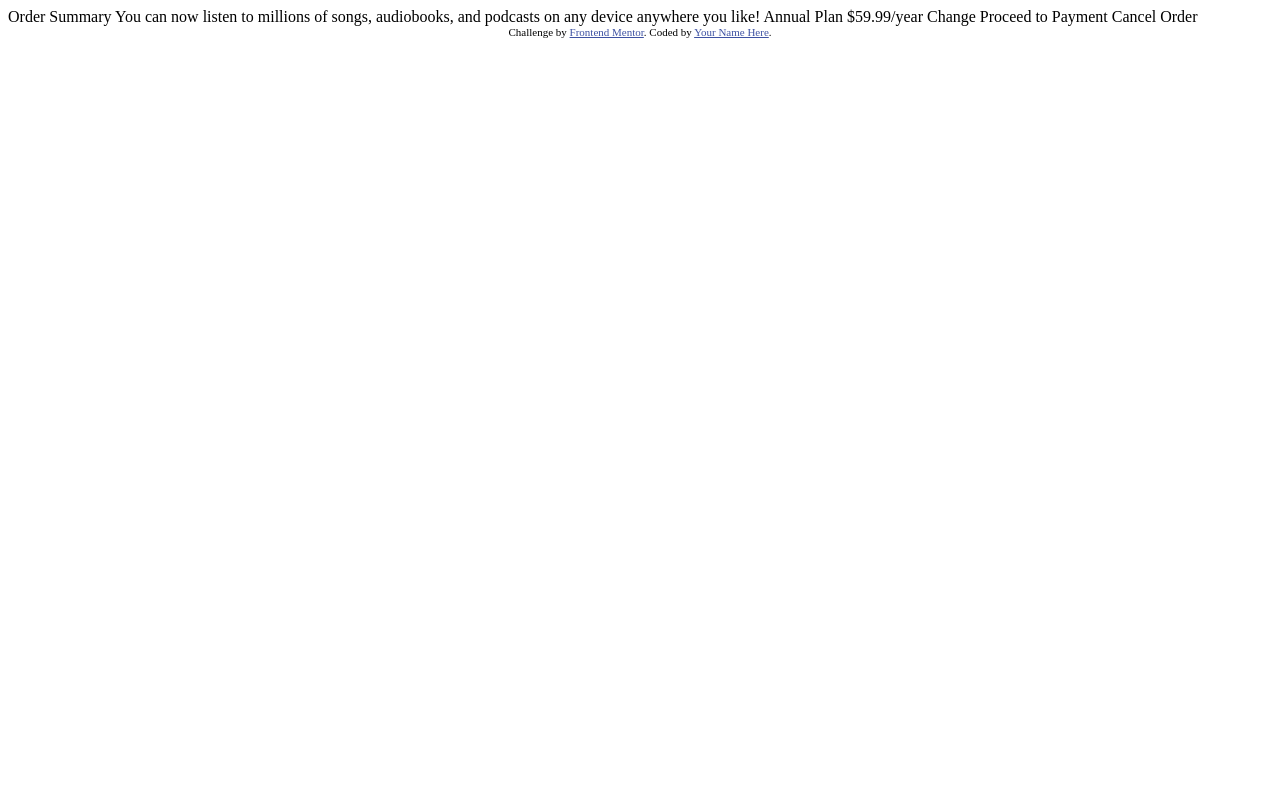
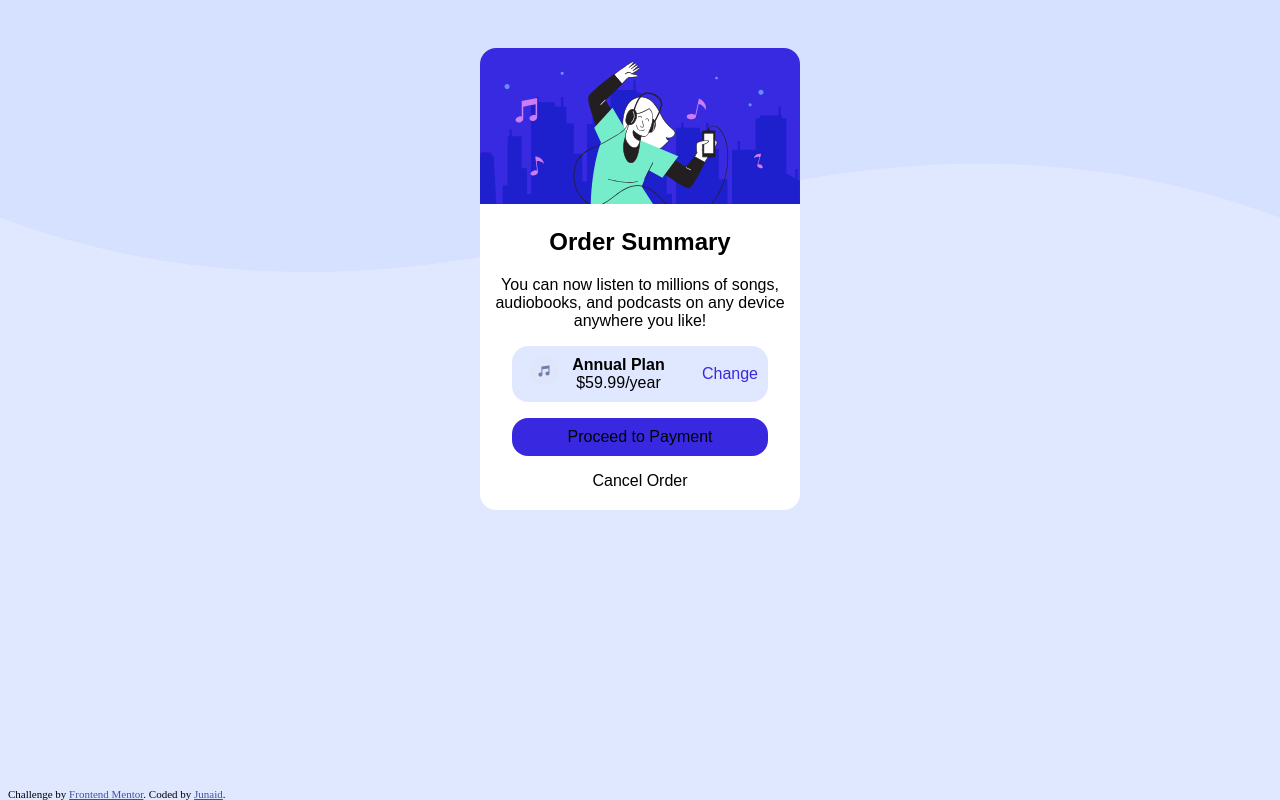
Before and after one commit to junaiddaud/summer_card, a plain HTML site: page index.html in a window 1280 px wide. Drawn offline with Linux system fonts and the light colour scheme; a web font is replaced by a local one.

Commit message:
add style to the file

```diff
--- a/index.html
+++ b/index.html
@@ -13,25 +13,52 @@
     .attribution { font-size: 11px; text-align: center; }
     .attribution a { color: hsl(228, 45%, 44%); }
   </style>
+  <link rel="stylesheet" href="./style.css">
 </head>
-<body>
-
+<body class="back_gr">
+  <div class="container">
+    <div>
+<img class="illustration" src="./images/illustration-hero.svg" alt="illustration-hero" width="320">
+</div>
+<div>
+  <h2>
   Order Summary
-
+</h2>
+<p>
   You can now listen to millions of songs, audiobooks, and podcasts on any
   device anywhere you like!
+</p>
+</div>
+<div class="plan">
+  <div>
+    <img class="music_icon" src="./images/icon-music.svg" width="30" alt="music_icon">
+  </div>
 
-  Annual Plan
+
+
+<div class="sub_plan">
+  <strong>Annual Plan</strong>
   $59.99/year
+</div>
 
+ <div class="change">
   Change
+ </div>
 
+
+</div>
+<div class="payment">
   Proceed to Payment
+</div>
+<div class="cancel_order">
   Cancel Order
+</div>
+</div>
+
 
   <div class="attribution">
     Challenge by <a href="https://www.frontendmentor.io?ref=challenge" target="_blank">Frontend Mentor</a>.
-    Coded by <a href="#">Your Name Here</a>.
+    Coded by <a href="https://www.fiverr.com/junaid_daud?up_rollout=true">Junaid</a>.
   </div>
 </body>
 </html>
--- /dev/null
+++ b/style.css
@@ -0,0 +1,66 @@
+@import url('https://fonts.google.com/specimen/Red+Hat+Display');
+.back_gr{
+    background-image: url("./images/pattern-background-desktop.svg");
+    background-repeat: no-repeat;
+    background-size: 100% 17em;
+   background-color: hsl(225, 100%, 94%);
+
+}
+.container{
+    margin-left: auto;
+    margin-right: auto;
+    width: 320px;
+    text-align: center;
+   margin-top: 3em;
+   margin-bottom: 3em;
+   background-color: #fff;
+   padding-bottom: 20px;
+   border-radius: 1em;
+   border-collapse: separate;
+   font-family: 'Red Hat Display', sans-serif;
+}
+.illustration{
+  margin-bottom: 0;
+  border-top-left-radius: 1em;
+  border-top-right-radius: 1em;
+
+}
+.attribution{
+   position: absolute;
+   bottom: 0;
+}
+.music_icon{
+    display: inline;
+}
+.plan{
+    display: grid;
+    grid-template-columns: 1fr 3fr 1fr;
+    margin: 0 2em;
+    padding: 10px;
+    background-color: hsl(225, 100%, 94%);
+    border-radius: 1em;
+}
+.sub_plan{
+    left: 0;
+    margin-right: 2em;
+}
+.change{
+    display: flex;
+    align-items: center;
+    justify-content: center;
+    cursor: pointer;
+    color: hsl(245, 75%, 52%);
+}
+.payment{
+    background-color: hsl(245, 75%, 52%);
+
+    padding: 10px 15px;
+    margin: 1em 2em;
+    border-radius: 1em;
+    cursor: pointer;
+}
+.cancel_order{
+    cursor: pointer;
+    font-weight: lighter;
+    font-size: 16px;
+}
```
Also changed, not shown: 1 other file.
